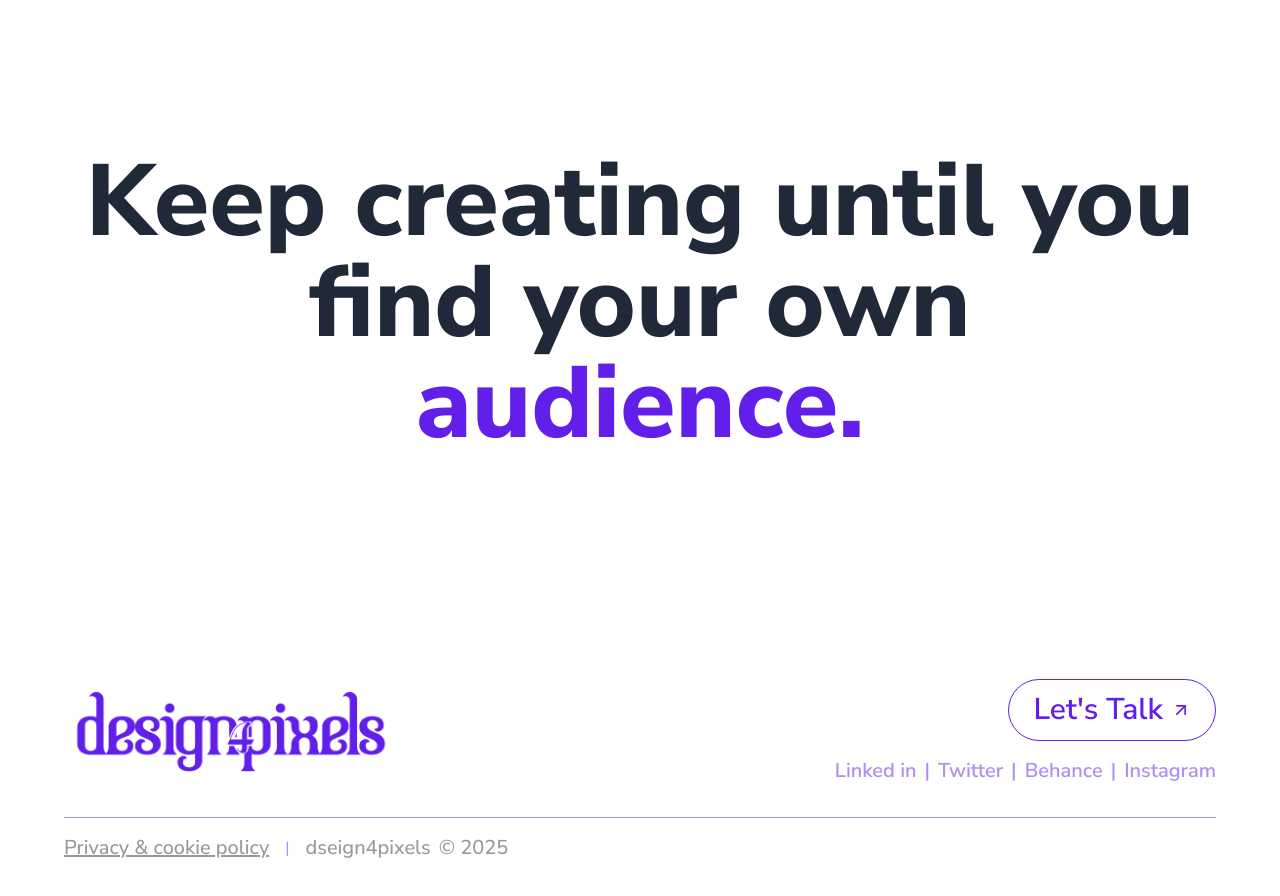
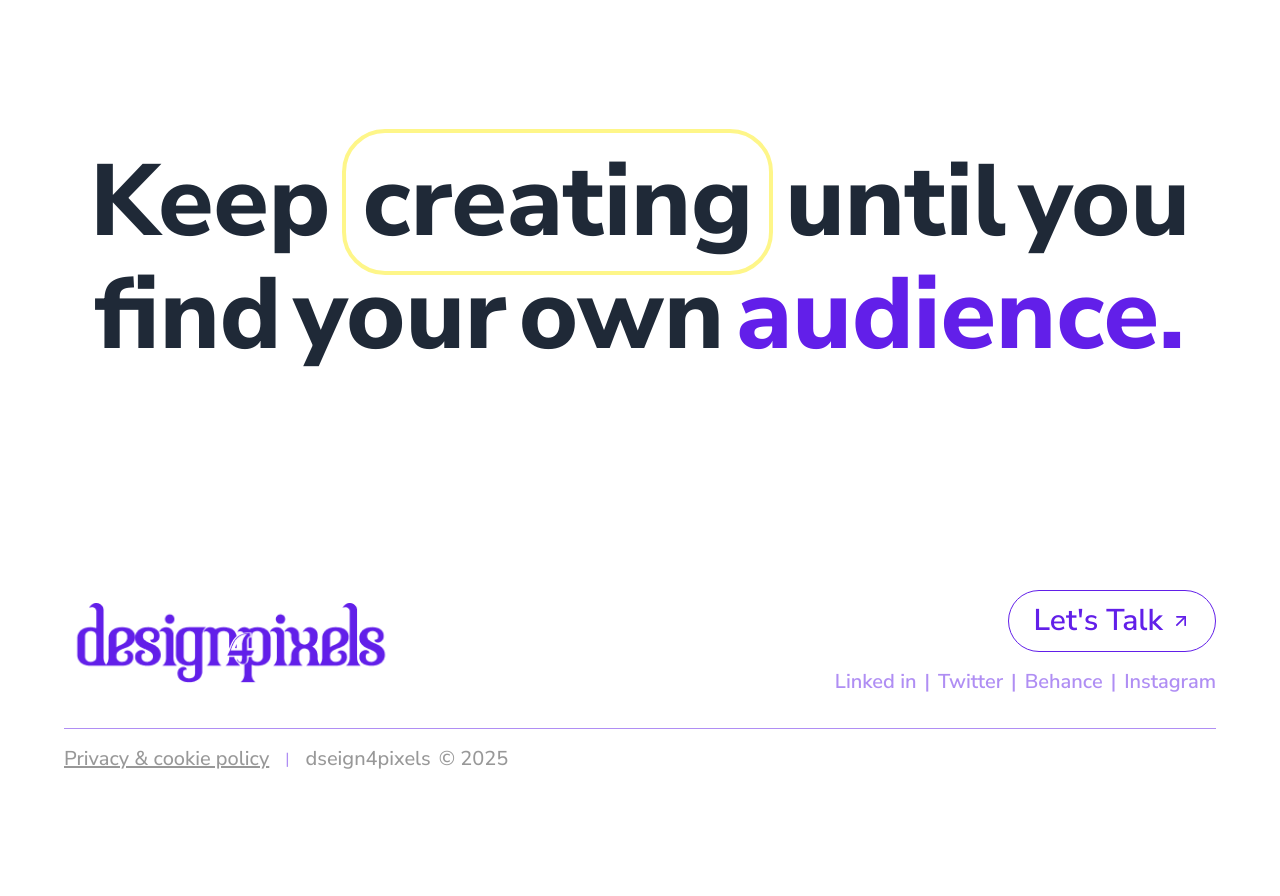
Before and after one commit to callmesidhu/React-design4pixels-website, a React (Vite) app: page / in a window 1280 px wide. Shown: the part 3340-4236 px from the top of the page. After the commit the page ends 4177 px from the top, so only its background shows below. Built offline with nearby package versions, Linux system fonts and the light colour scheme.

Commit message:
hover readability fixed

```diff
--- a/src/components/Footer.tsx
+++ b/src/components/Footer.tsx
@@ -22,8 +22,14 @@ export default function Footer() {
               to="/contact"
               className="flex items-center gap-2 px-4 sm:px-5 md:px-6 py-2 sm:py-2.5 md:py-3 border rounded-full font-semibold text-xl sm:text-2xl md:text-3xl hover:text-white"
               style={{ borderColor: '#621FE9', color: '#621FE9', transition: 'all 0.3s ease-in-out' }}
-              onMouseEnter={(e) => e.currentTarget.style.backgroundColor = '#621FE9'}
-              onMouseLeave={(e) => e.currentTarget.style.backgroundColor = 'transparent'}
+              onMouseEnter={(e) => {
+                e.currentTarget.style.backgroundColor = '#621FE9';
+                e.currentTarget.style.color = 'white';
+              }}
+              onMouseLeave={(e) => {
+                e.currentTarget.style.backgroundColor = 'transparent';
+                e.currentTarget.style.color = '#621FE9';
+              }}
             >
               Let's Talk
               <ArrowUpRight className="w-4 h-4 sm:w-5 sm:h-5" strokeWidth={2} />
--- a/src/pages/Index.tsx
+++ b/src/pages/Index.tsx
@@ -299,13 +299,19 @@ export default function Index() {
         {/* Quote Section */}
         <section className="px-4 sm:px-6 md:px-12 lg:px-16 py-8 sm:py-10 md:py-16 lg:py-20 mt-8 sm:mt-10 md:mt-16 lg:mt-20">
           <div className="max-w-[1200px] mx-auto text-center">
-            <div className="relative inline-block">
-              <h2 className="text-gray-800 font-extrabold text-2xl sm:text-3xl md:text-4xl lg:text-6xl xl:text-[101px] leading-tight px-2">
-                Keep creating until you find your own{" "}
-                <span style={{ color: '#621FE9' }}>audience.</span>
-              </h2>
-              <div className="absolute top-0 left-[10%] sm:left-[15%] md:left-[20%] w-[150px] sm:w-[200px] md:w-[280px] lg:w-[300px] xl:w-[446px] h-[40px] sm:h-[60px] md:h-[80px] lg:h-[90px] xl:h-[126px] border-3 sm:border-4 border-design-yellow rounded-[30px] sm:rounded-[36px] md:rounded-[43px] -z-10"></div>
-            </div>
+            <h2 className="text-gray-800 font-extrabold text-2xl sm:text-3xl md:text-4xl lg:text-6xl xl:text-[101px] leading-tight px-2 flex flex-wrap items-center justify-center gap-2 md:gap-3">
+              <span>Keep</span>
+              <span className="relative inline-block">
+                {/* soft yellow shade behind 'creating' */}
+                <span className="relative z-10 px-2 sm:px-3 md:px-4 rounded-[43px] border-4 border-[#FEF689] bg-transparent">creating</span>
+              </span>
+              <span>until</span>
+              <span>you</span>
+              <span>find</span>
+              <span>your</span>
+              <span>own</span>
+              <span style={{ color: '#621FE9' }}>audience.</span>
+            </h2>
           </div>
         </section>
       </main>
```
